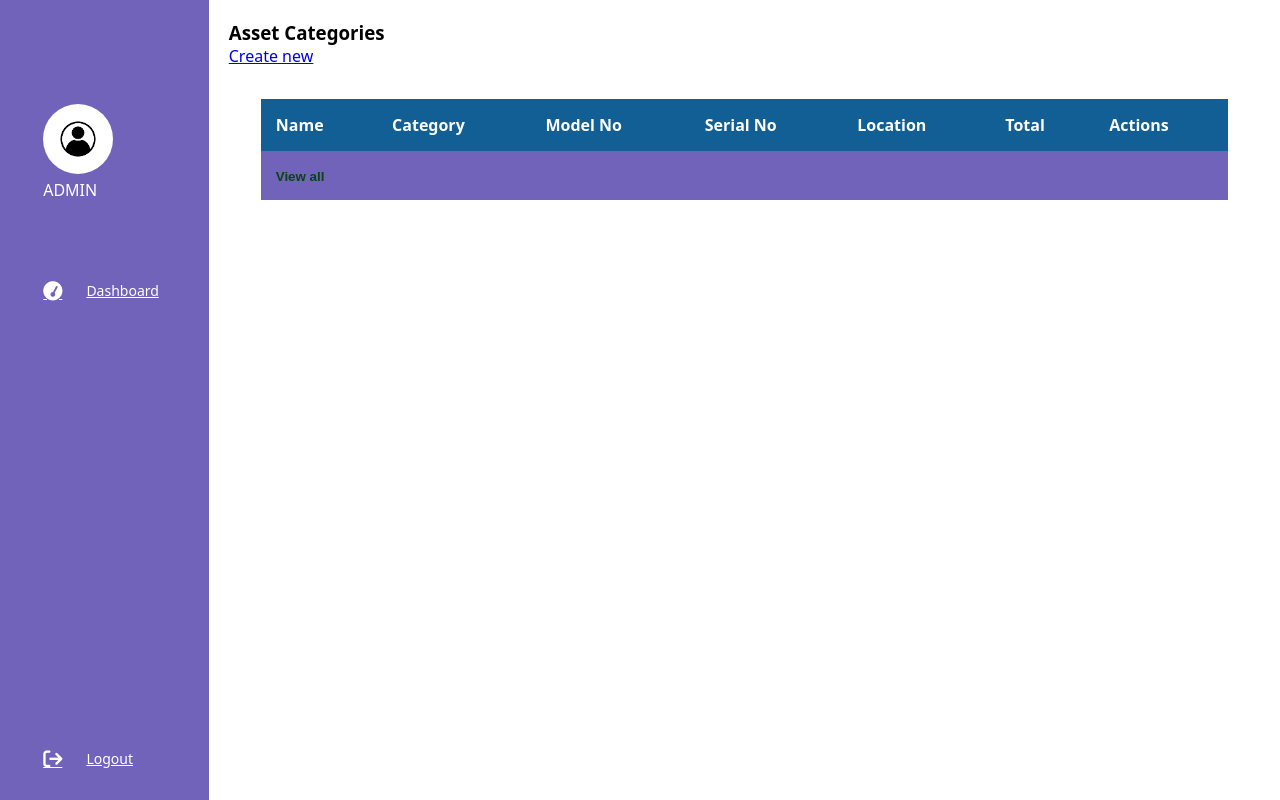
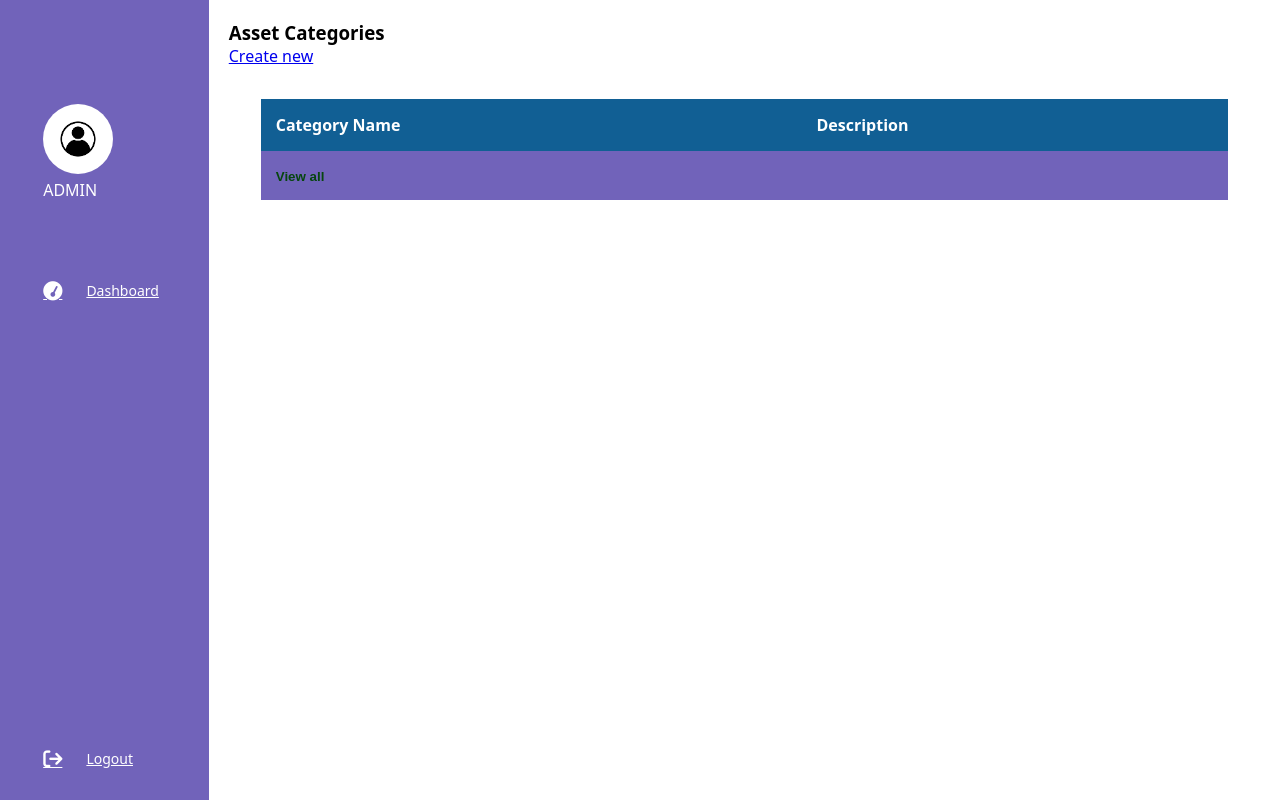
Before and after one commit to JOHNBSE/intern_assetreg, a plain HTML site: page Asset Register/client/html/assetcat.html in a window 1280 px wide. Drawn offline with Linux system fonts and the light colour scheme.

Commit message:
Update assetcat.html

```diff
--- a/Asset Register/client/html/assetcat.html
+++ b/Asset Register/client/html/assetcat.html
@@ -45,13 +45,8 @@
                 <table>
                     <thead>
                         <tr>
-                            <th>Name</th>
-                            <th>Category</th>
-                            <th>Model No</th>
-                            <th>Serial No</th>
-                            <th>Location</th>
-                            <th>Total</th>
-                            <th>Actions</th>
+                            <th>Category Name</th>
+                            <th>Description</th>
                         </tr>
                     </thead>
                     <tbody id = "tableBody">
@@ -59,7 +54,7 @@
                     </tbody>
                     <tfoot>
                         <tr>
-                            <td colspan="7"><button>View all</button></td>
+                            <td colspan="2"><button>View all</button></td>
                         </tr>
                     </tfoot>
                 </table>
```
